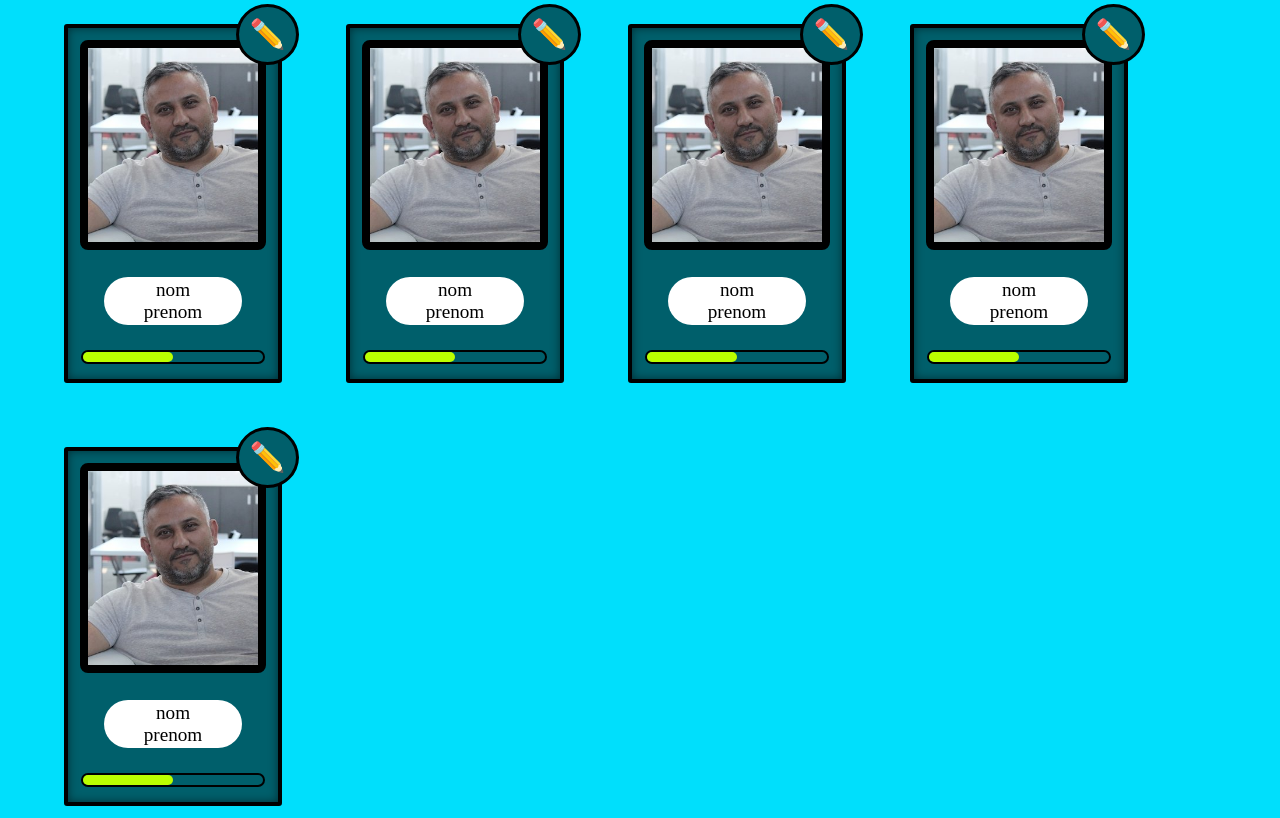
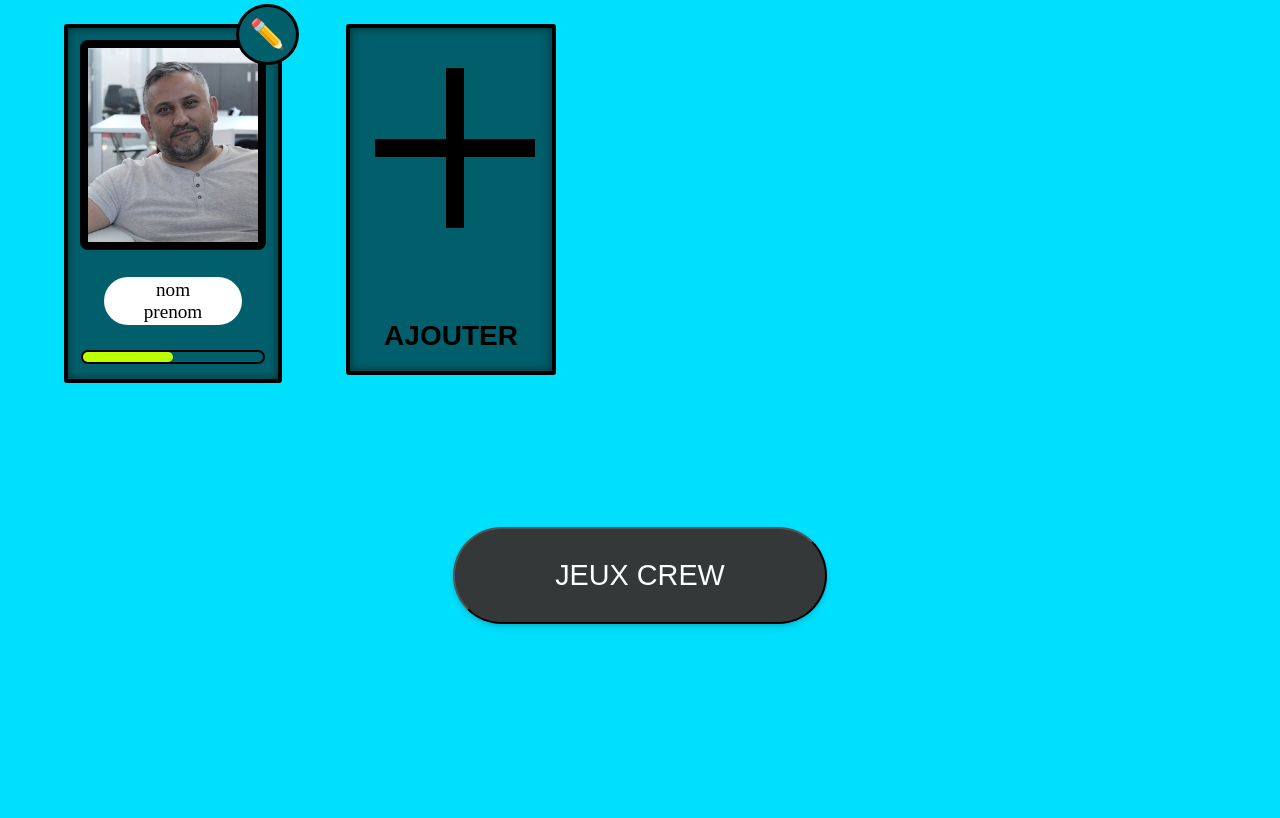
Before and after one commit to clement4444/Projet1, a plain HTML site: page index.html in a window 1280 px wide. Shown: the part 1042-1860 px from the top of the page. After the commit the page ends 1810 px from the top, so only its background shows below. Drawn offline with Linux system fonts and the light colour scheme.

Commit message:
ajoute modification

```diff
--- a/index.html
+++ b/index.html
@@ -52,19 +52,6 @@
                 <input type="text" id="recherche" name="recherche" placeholder="chercher                        🔍">
             </div>
             <div class="profil">
-                <div type="button" class="profiltype">
-                    <button type="button" class="crayon">✏️</button>
-                    <div class="imageTypeCadre">
-                        <img src="./commun/image/yavuz-kutuk_projet_1.jpeg" alt="photo utilisateur"/>
-                    </div>
-                    <div class="profilTypeInfo">
-                        <p>nom</p>
-                        <p>prenom</p>
-                    </div>
-                    <div class="profilTypeBarre">
-                        <p></p>
-                    </div>
-                </div>
                 <div class="profiltype">
                     <button type="button" class="crayon">✏️</button>
                     <div class="imageTypeCadre">
@@ -78,45 +65,11 @@
                         <p></p>
                     </div>
                 </div>
-                <div class="profiltype">
-                    <button type="button" class="crayon">✏️</button>
-                    <div class="imageTypeCadre">
-                        <img src="./commun/image/yavuz-kutuk_projet_1.jpeg" alt="photo utilisateur"/>
-                    </div>
-                    <div class="profilTypeInfo">
-                        <p>nom</p>
-                        <p>prenom</p>
-                    </div>
-                    <div class="profilTypeBarre">
-                        <p></p>
-                    </div>
-                </div>
-                <div class="profiltype">
-                    <button type="button" class="crayon">✏️</button>
-                    <div class="imageTypeCadre">
-                        <img src="./commun/image/yavuz-kutuk_projet_1.jpeg" alt="photo utilisateur"/>
-                    </div>
-                    <div class="profilTypeInfo">
-                        <p>nom</p>
-                        <p>prenom</p>
-                    </div>
-                    <div class="profilTypeBarre">
-                        <p></p>
-                    </div>
-                </div>
-                <div class="profiltype">
-                    <button type="button" class="crayon">✏️</button>
-                    <div class="imageTypeCadre">
-                        <img src="./commun/image/yavuz-kutuk_projet_1.jpeg" alt="photo utilisateur"/>
-                    </div>
-                    <div class="profilTypeInfo">
-                        <p>nom</p>
-                        <p>prenom</p>
-                    </div>
-                    <div class="profilTypeBarre">
-                        <p></p>
-                    </div>
-                </div>
+                <button class="ajouter" type="button">
+                    <p class="plusVertical"></p>
+                    <p class="plusHaurisontal"></p>
+                    <p class="plusTexte">AJOUTER</p>
+                </button>
             </div>
             <div class="jeux">
                 <button type="button">JEUX CREW</button>
--- a/styles.css
+++ b/styles.css
@@ -31,6 +31,10 @@ header{
     height: 10em;
     margin-left: 1em;
     margin-right: 2vw;
+    @media screen and (max-width: 1024px){
+        width: 8em;
+        height: 4em;
+    }
 }
 
 .icon4{
@@ -42,6 +46,10 @@ header{
 .icon{
     width: 5em;
     height: 5em;
+    @media screen and (max-width: 1024px){
+        width: 2em;
+        height: 2em;
+    }
 }
 
 header h1{
@@ -49,6 +57,9 @@ header h1{
     font-size: 7em;
     margin: 0.1em auto 0.5em auto;
     font-family: Arial, Helvetica, sans-serif;
+    @media screen and (max-width: 1024px){
+        font-size: 3em;
+    }
 }
 
 /* le corp de la page */
@@ -59,18 +70,30 @@ main .sectionDescription{
     padding: 0em 5em 3.5em 5em;
     border: 4px black solid;
     border-radius: 55px;
+    @media screen and (max-width: 1024px){
+        margin: 2.5em 2em 0em 2em;
+        padding: 0em 3em 2em 3em;
+        border-radius: 40px;
+
+    }
 }
 
 main .sectionDescription h2{
     font-size: 4.5em;
     margin: 0.3em auto 0.4em auto;
     text-align: center;
+    @media screen and (max-width: 1024px){
+        font-size: 2em;
+    }
 }
 
 main .sectionDescription p{
     font-size: 1.3em;
     /* ⚠️ */
     text-align: center;
+    @media screen and (max-width: 1024px){
+        font-size: 1em;
+    }
 }
 
 
@@ -87,6 +110,9 @@ main .crew .titreCrew h2{
     padding: 0 0.1em 0 0.1em;
     margin: 1em auto 1em auto;
     font-size: 4.5em;
+    @media screen and (max-width: 1024px){
+        font-size: 2.5em;
+    }
 }
 
 /* les filtre */
@@ -235,6 +261,45 @@ main .crew .profil{
     border-radius: 100px;
 }
 
+/* bouton ajouter */
+
+.profil .ajouter{
+    background-color: var(--couleur_foncer);
+    border: 4px black solid;
+    border-radius: 3px;
+    box-shadow: inset 0 0 10px rgba(0, 0, 0, 0.5);
+    width: 210px;
+    height: 351px;
+    position: relative;
+}
+
+.profil .ajouter .plusVertical{
+    height: 160px;
+    width: 18px;
+    background-color: black;
+    position: absolute;
+    top: 40px;
+    left: calc(105px - 9px);
+}
+
+.profil .ajouter .plusHaurisontal{
+    height: 18px;
+    width: 160px;
+    background-color: black;
+    position: absolute;
+    top: calc(120px - 9px);
+    left: 25px;
+}
+
+.profil .ajouter .plusTexte{
+    font-size: 2.1em;
+    text-align: center;
+    margin-top: 135%;
+    font-weight:bold;
+}
+
+/* partie jeux */
+
 main .crew .jeux{
     display: flex;
 }
@@ -247,6 +312,10 @@ main .crew .jeux button{
     box-shadow: 0 4px 6px rgba(0, 0, 0, 0.1), 0 1px 3px rgba(0, 0, 0, 0.1);
     border-radius: 100px;
     margin: 18vh auto;
+    @media screen and (max-width: 1024px){
+        font-size: 1.1em;
+        padding: 15px 40px;
+    }
 }
 
 
@@ -262,6 +331,9 @@ main .crew .jeux button{
     z-index: 10;
     bottom: 3vw;
     right: 3vw;
+    @media screen and (max-width: 1024px){
+        border: 4px black solid;
+    }
 }
 
 #imageDarkmod{
@@ -270,6 +342,10 @@ main .crew .jeux button{
     border-radius: 50%;
     background-color: var(--couleur_section);
     padding: 5x;
+    @media screen and (max-width: 1024px){
+        width: 60px;
+        height: 60px;
+    }
 }
 
 /* esster egg endroi cacher avec le poiter de la souri en charger */
```
Also changed, not shown: page/pageJeux/script.js (+7 -0 lines).
